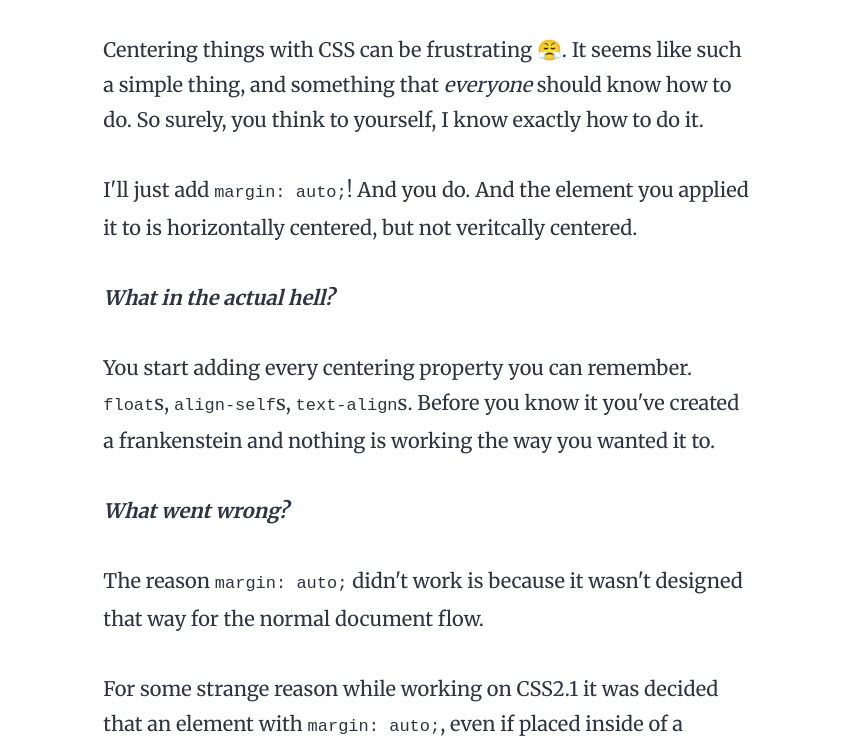
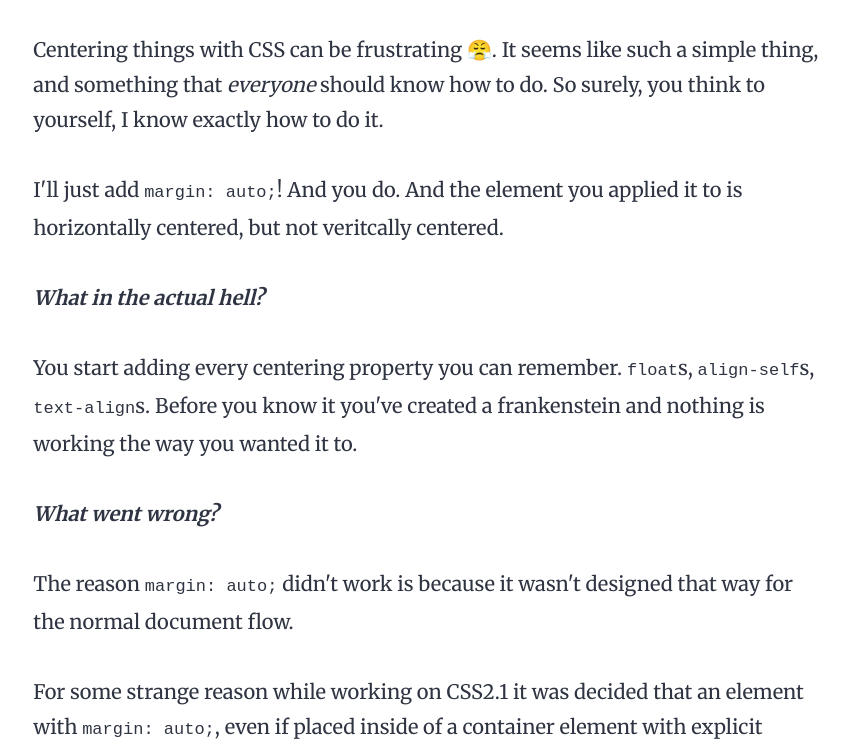
Before and after one commit to hagnerd/unimprecssed.com, a Gatsby site: page /centering-things-with-flex/ in a window 1280 px wide. Shown: the part 267-1018 px from the top of the page, without its empty margins (213-1062 px from the left). Built offline with nearby package versions, Linux system fonts and the light colour scheme; Gatsby itself is replaced by a stand-in of ours; some packages are replaced by stand-ins of ours.

Commit message:
Update max-width for content

```diff
--- a/src/components/layout.js
+++ b/src/components/layout.js
@@ -27,7 +27,7 @@ const L = styled(Link)`
 const Container = styled.div`
   margin-left: auto;
   margin-right: auto;
-  max-width: ${rhythm(20)};
+  max-width: ${rhythm(24)};
   padding: ${rhythm(1.5)} ${rhythm(3 / 4)};
 `
 
```
